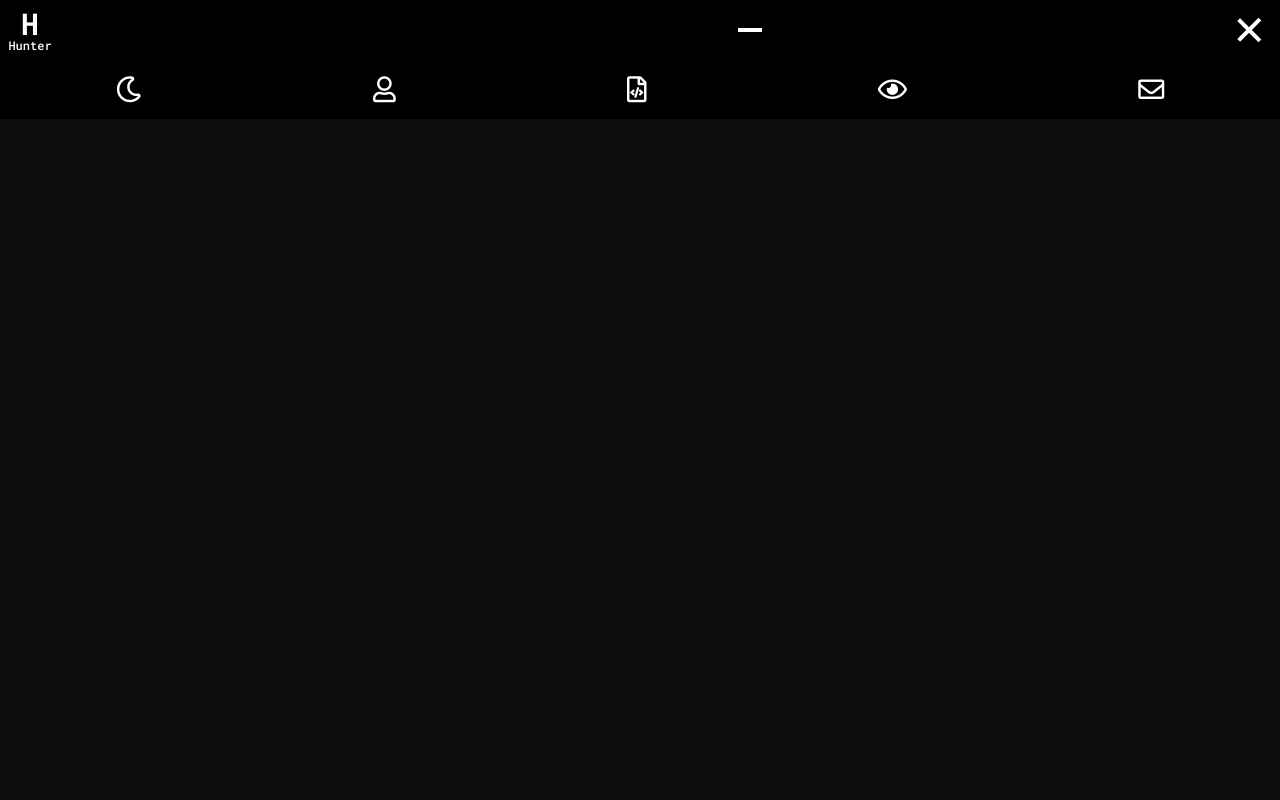
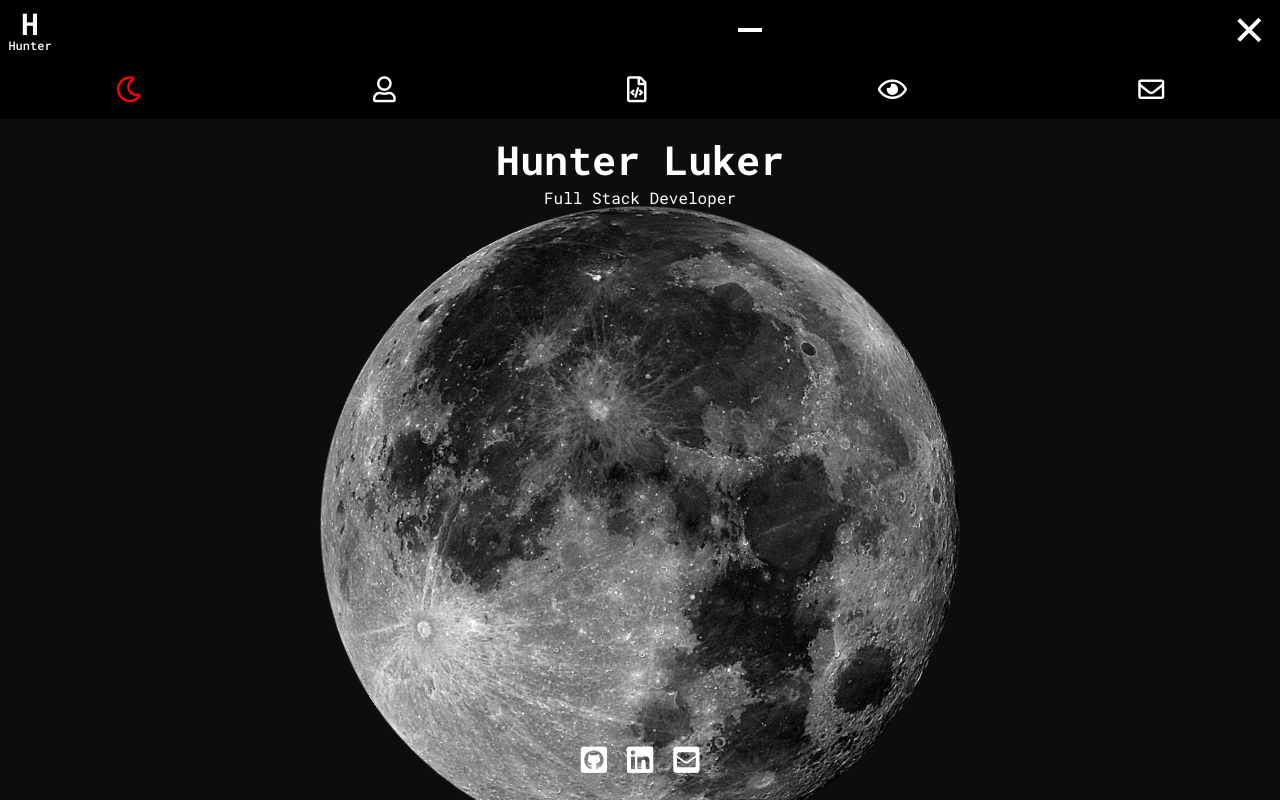
Before and after one commit to hunterluker/portfolio, a React (Create React App) app: page / in a window 1280 px wide. Both pictures are taken after a click on the element 1250 px from the left and 30 px from the top of the page. Shown: the top 800 px of the page. Built offline with nearby package versions, Linux system fonts and the light colour scheme.

Commit message:
active route bug fix

```diff
--- a/src/Components/Nav/Nav.js
+++ b/src/Components/Nav/Nav.js
@@ -25,7 +25,7 @@
     const { show, hidden } = this.state;
     return (
       <div className="navbar">
-        <a className="navbar-brand" href="/home">
+        <a className="navbar-brand" href="/">
           <h1>H</h1>
           <h2>Hunter</h2>
         </a>
@@ -45,7 +45,7 @@
               : 'navbar-nav no-show'
           }
         >
-          <NavLink to="/home">
+          <NavLink exact to="/">
             <i className="far fa-moon nav-icon custom-active" />
           </NavLink>
           <NavLink to="/about">
--- a/src/routes.js
+++ b/src/routes.js
@@ -6,6 +6,6 @@
 
 export default (
   <Switch>
-    <Route exact path="/home" component={Home} />
+    <Route exact path="/" component={Home} />
   </Switch>
 );
```
